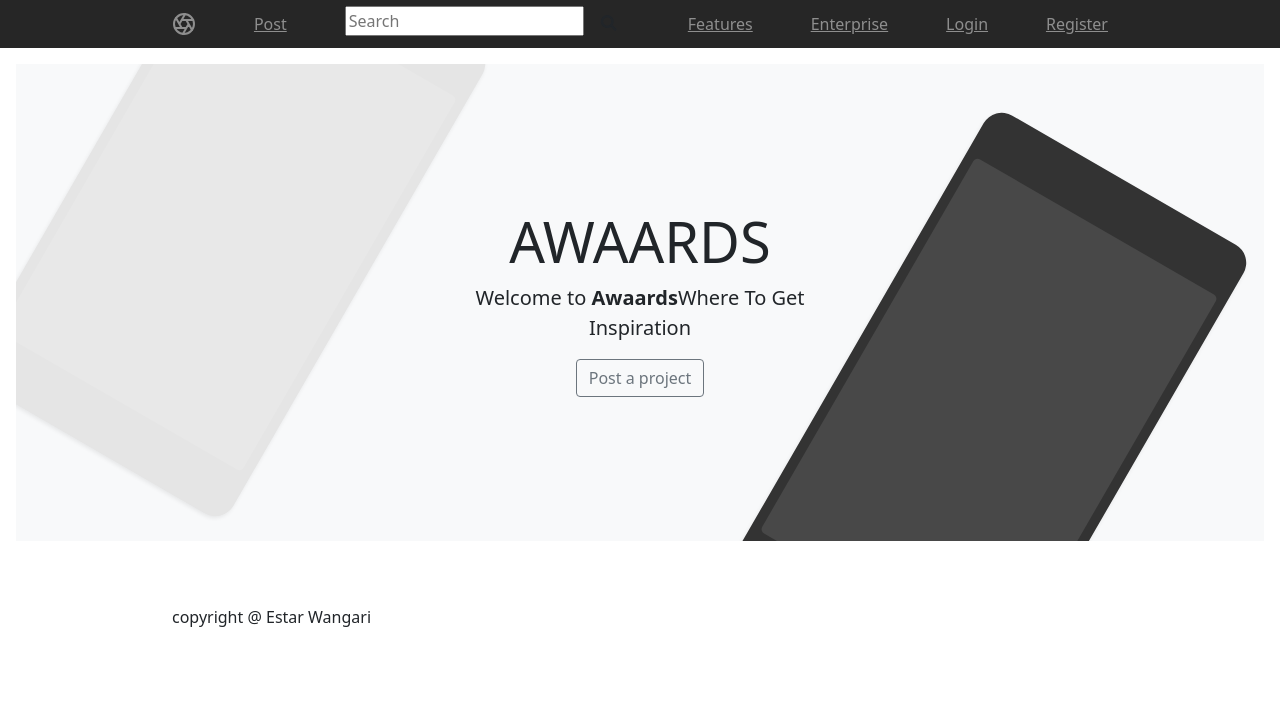
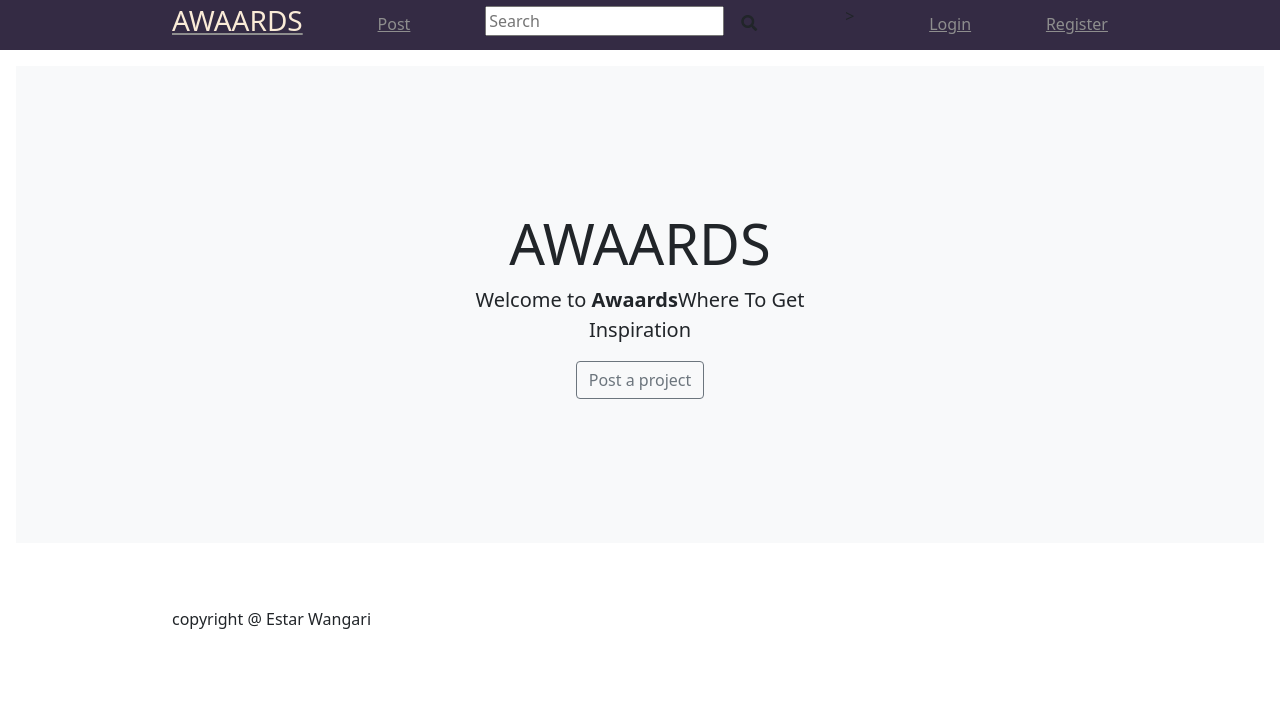
Before and after one commit to Tee-Mureithi/awaards-clone, a Django app: page /home/ in a window 1280 px wide. Shown: the top 722 px of the page. Run offline with Django 4.2, Linux system fonts and the light colour scheme; data that the repository does not hold is empty; some libraries are stand-ins or nearby versions.

Commit message:
adds stles

```diff
--- a/main/templates/index.html
+++ b/main/templates/index.html
@@ -41,42 +41,11 @@
   <style>
     .container {
       max-width: 960px;
-    }
 
-    .product-device {
-      position: absolute;
-      right: 10%;
-      bottom: -30%;
-      width: 300px;
-      height: 540px;
-      background-color: #333;
-      border-radius: 21px;
-      transform: rotate(30deg);
-    }
-
-    .product-device::before {
-      position: absolute;
-      top: 10%;
-      right: 10px;
-      bottom: 10%;
-      left: 10px;
-      content: "";
-      background-color: rgba(255, 255, 255, .1);
-      border-radius: 5px;
-    }
-
-    .product-device-2 {
-      top: -25%;
-      right: auto;
-      bottom: 0;
-      left: 5%;
-      background-color: #e5e5e5;
     }
 
 
-    /*
- * Extra utilities
- */
+
 
     .flex-equal>* {
       flex: 1;
@@ -93,7 +62,7 @@
 <body>
 
   <main>
-    <div class="position-relative overflow-hidden p-3 p-md-5 m-md-3 text-center bg-light">
+    <div class="position-relative overflow-hidden p-3 p-md-5 m-md-3 text-center headline bg-light">
       <div class="col-md-5 p-lg-5 mx-auto my-5">
         <h1 class="display-4 fw-normal">AWAARDS</h1>
         <p class="lead fw-normal">Welcome to <strong>Awaards</strong>Where To Get Inspiration</p>
@@ -134,6 +103,6 @@
 </html>
 
 
-</div>
+
 
 {% endblock %}
--- a/main/templates/navbar.html
+++ b/main/templates/navbar.html
@@ -6,7 +6,7 @@
   <meta name="viewport" content="width=device-width, initial-scale=1.0">
  <style>
 .site-header {
-  background-color: rgba(0, 0, 0, .85);
+  background-color: rgba(17, 6, 36, 0.85);
   -webkit-backdrop-filter: saturate(180%) blur(20px);
   backdrop-filter: saturate(180%) blur(20px);
 }
@@ -24,9 +24,7 @@
 
 <header class="site-header sticky-top py-1">
   <nav class="container d-flex flex-column flex-md-row justify-content-between">
-    <a class="py-2" href="/home" aria-label="Product">
-      <svg xmlns="http://www.w3.org/2000/svg" width="24" height="24" fill="none" stroke="currentColor" stroke-linecap="round" stroke-linejoin="round" stroke-width="2" class="d-block mx-auto" role="img" viewBox="0 0 24 24"><title>Product</title><circle cx="12" cy="12" r="10"/><path d="M14.31 8l5.74 9.94M9.69 8h11.48M7.38 12l5.74-9.94M9.69 16L3.95 6.06M14.31 16H2.83m13.79-4l-5.74 9.94"/></svg>
-    </a>
+   <a href="index.html"><h3 style="color: antiquewhite;">AWAARDS</h3></a>
     <a class="py-2 d-none d-md-inline-block" href="{% url 'post_project' %}">Post</a>
     <form action="{% url 'search_term' %}" role="search">
       {% csrf_token %}
@@ -35,8 +33,7 @@
         <i class="fas fa-search"></i>
       </button>
     </form>
-  <a class="py-2 d-none d-md-inline-block" href="#">Features</a>
-    <a class="py-2 d-none d-md-inline-block" href="#">Enterprise</a>
+  >
     {% if user.is_authenticated %}
     <a class="py-2 d-none d-md-inline-block" href="{% url 'profile' user.id %}">{{ user.username }}</a>
     <a class="py-2 d-none d-md-inline-block" href="/logout">Logout</a>
```
